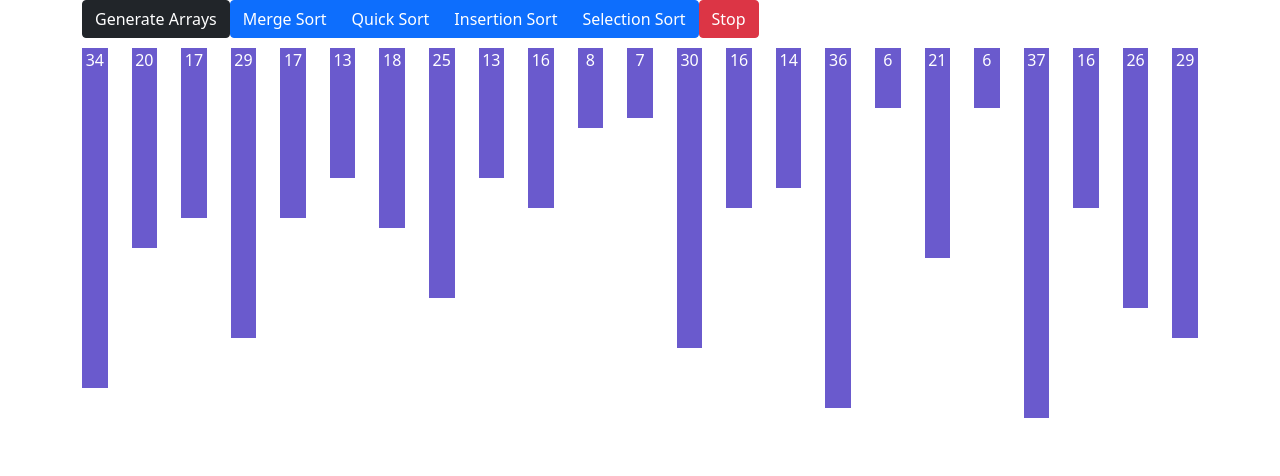
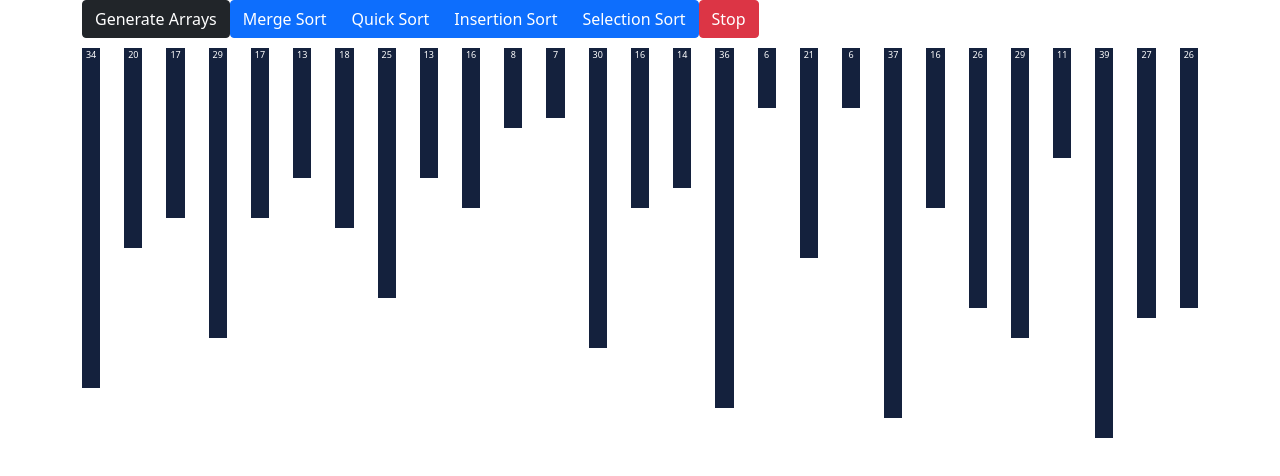
Before and after one commit to sikakente/sorting_visualizer, a Next.js app: page / in a window 1280 px wide. Shown: the top 476 px of the page. Built offline with nearby package versions, Linux system fonts and the light colour scheme.

Commit message:
Added sort animation

```diff
--- a/components/Bar.module.css
+++ b/components/Bar.module.css
@@ -1,5 +1,6 @@
 .bar {
-  background-color: rgb(106, 90, 205);
+  background-color: #14213d;
   color: rgb(255, 255, 255);
   text-align: center;
+  font-size: xx-small;
 }
--- a/pages/index.js
+++ b/pages/index.js
@@ -6,13 +6,13 @@ import { generateRandomBars } from "../utils/generateRandomBars";
 import mergeSort from "../sorting_algorithms/merge-sort";
 
 // Change this value for the speed of the animations.
-const ANIMATION_SPEED_MS = 200;
+const ANIMATION_SPEED_MS = 150;
 
 // This is the main color of the array bars.
-const PRIMARY_COLOR = "rgb(106, 90, 205)";
+const PRIMARY_COLOR = "#14213d";
 
 // This is the color of array bars that are being compared throughout the animations.
-const SECONDARY_COLOR = "rgb(238, 130, 238)";
+const SECONDARY_COLOR = "#f77f00";
 
 export default function Home() {
   const [bars, setBars] = useState(() => generateRandomBars());
@@ -26,7 +26,6 @@ export default function Home() {
     const { sortedArray: newBars, animations } = mergeSort(bars);
     for (let i = 0; i < animations.length; i++) {
       const arrayBars = document.getElementsByClassName("array-bar");
-      console.log(arrayBars);
       const isColorChange = i % 3 !== 2;
       if (isColorChange) {
         const [barOneIdx, barTwoIdx] = animations[i];
--- a/utils/generateRandomBars.js
+++ b/utils/generateRandomBars.js
@@ -1,5 +1,5 @@
 const DEFAULT_MIN_BARS = 20;
-const DEFAULT_MAX_BARS = 30;
+const DEFAULT_MAX_BARS = 40;
 
 export const generateRandomBars = () => {
   const bars = [];
```
Also changed, not shown: sorting_algorithms/merge-sort.js (+0 -9 lines).
